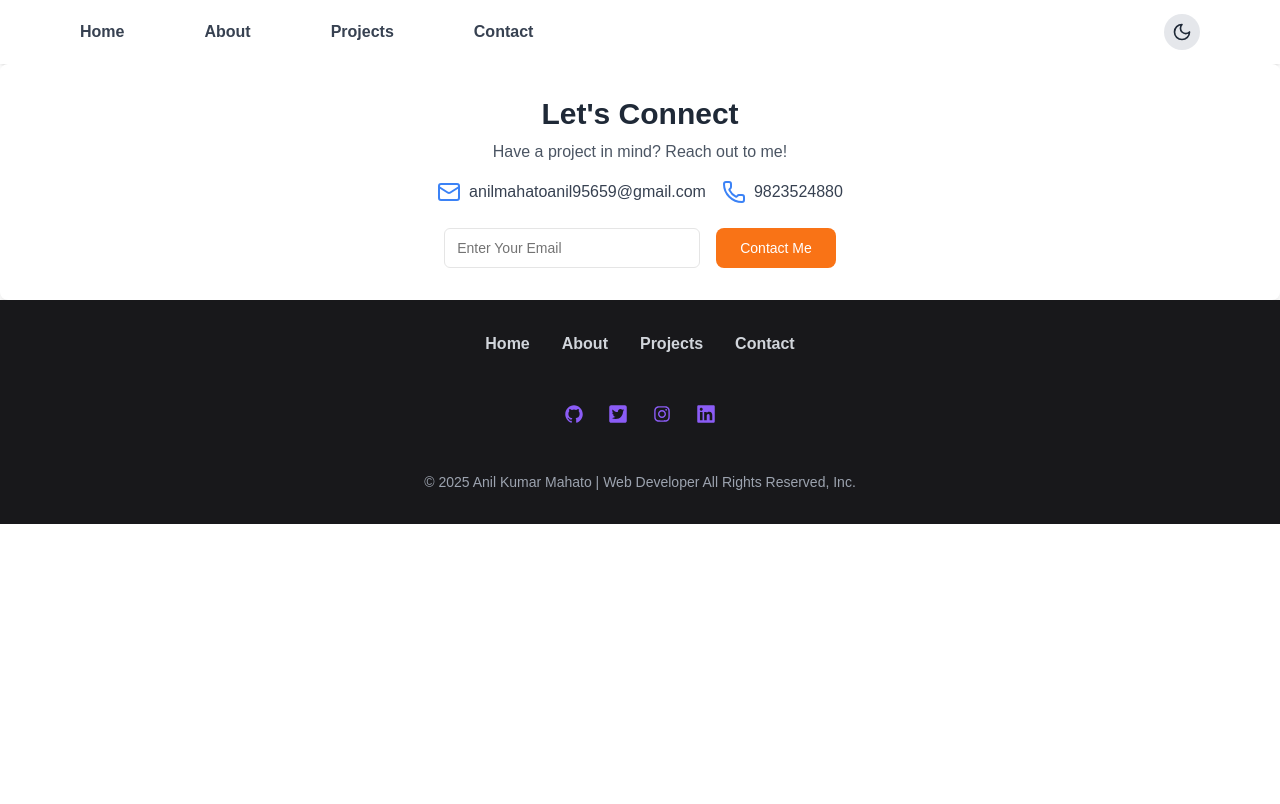
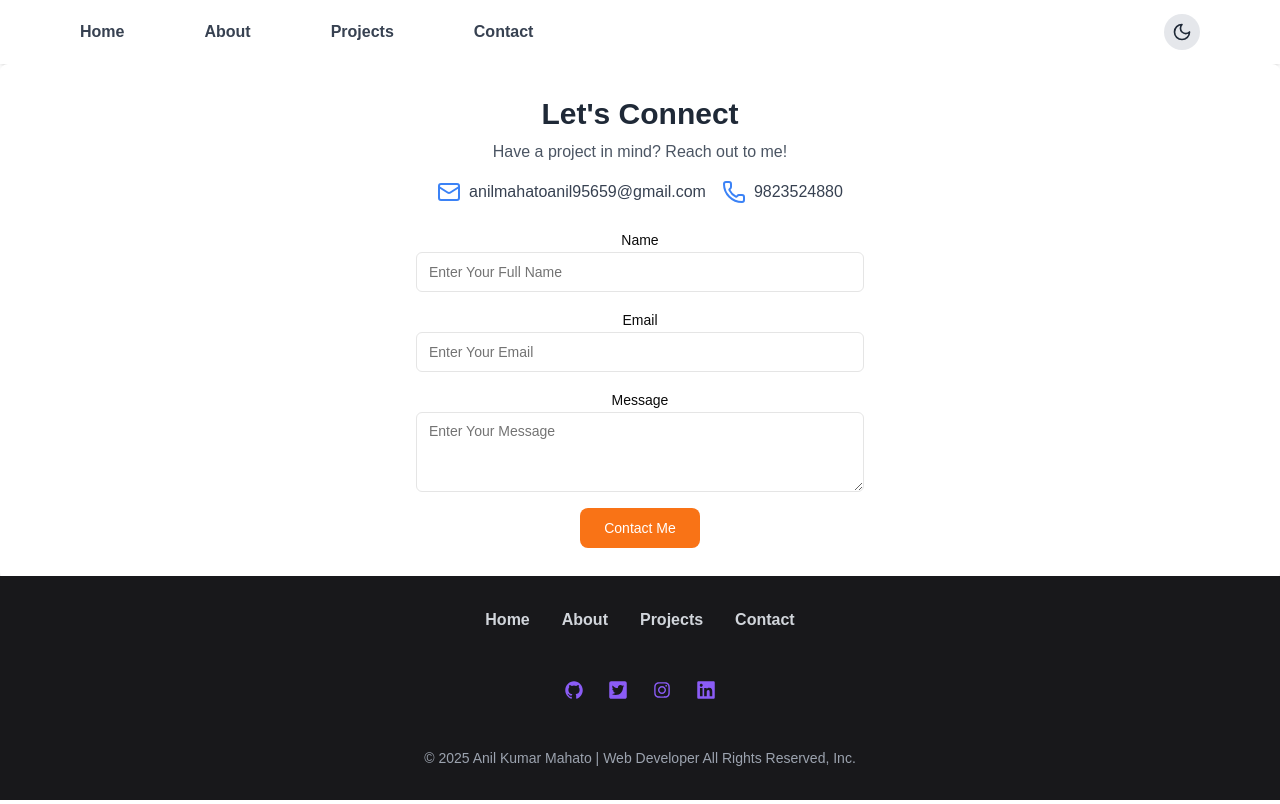
Before and after one commit to anil487/anilportfolio, a Next.js app: page /contact in a window 1280 px wide. Built offline with nearby package versions, Linux system fonts and the light colour scheme.

Commit message:
added mail

```diff
--- a/package.json
+++ b/package.json
@@ -9,9 +9,12 @@
     "lint": "next lint"
   },
   "dependencies": {
+    "@emailjs/browser": "^4.4.1",
+    "@radix-ui/react-label": "^2.1.2",
     "@radix-ui/react-slot": "^1.1.2",
     "class-variance-authority": "^0.7.1",
     "clsx": "^2.1.1",
+    "emailjs": "^4.0.3",
     "lucide-react": "^0.475.0",
     "next": "15.1.7",
     "react": "^19.0.0",
--- a/src/app/components/contactform.tsx
+++ b/src/app/components/contactform.tsx
@@ -0,0 +1,118 @@
+"use client"
+
+import type React from "react"
+
+import { Mail, Phone } from "lucide-react"
+import { Input } from "@/components/ui/input"
+import { Button } from "@/components/ui/button"
+import { Textarea } from "@/components/ui/textarea"
+import { Label } from "@/components/ui/label"
+import { useState } from "react"
+import emailjs from "@emailjs/browser"
+
+const ContactForm = () => {
+  const [formData, setFormData] = useState({
+    name: "",
+    email: "",
+    message: "",
+  })
+  const [isSending, setIsSending] = useState(false)
+  const [error, setError] = useState<string | null>(null)
+
+  const handleChange = (e: React.ChangeEvent<HTMLInputElement | HTMLTextAreaElement>) => {
+    setFormData({ ...formData, [e.target.name]: e.target.value })
+  }
+
+  const handleSendEmail = async (e: React.FormEvent<HTMLFormElement>) => {
+    e.preventDefault()
+    setIsSending(true)
+    setError(null)
+
+    const templateParams = {
+      to_name: "Anil Kumar Mahato",
+      from_name: formData.name,
+      message: formData.message,
+    }
+
+    try {
+      await emailjs.send(
+        "service_e3r39do", // Service ID
+        "template_jcqq2f2", // Template ID
+        templateParams,
+        "ocNMvI_rPilI6i8iN" // Your Public Key (replace with actual key)
+      )
+      alert("Email sent successfully!")
+      setFormData({ name: "", email: "", message: "" })
+    } catch (error) {
+      console.error("Email sending failed:", error)
+      setError("Failed to send email. Please try again.")
+    } finally {
+      setIsSending(false)
+    }
+  }
+
+  return (
+    <div className="p-8 bg-white rounded-lg shadow-lg text-center">
+      <h2 className="text-3xl font-bold text-gray-800 mb-2">Let&apos;s Connect</h2>
+      <p className="text-gray-600 mb-4">Have a project in mind? Reach out to me!</p>
+
+      <div className="flex flex-col md:flex-row items-center justify-center gap-4">
+        <div className="flex items-center gap-2 text-gray-700">
+          <Mail className="text-blue-500" />
+          <span>anilmahatoanil95659@gmail.com</span>
+        </div>
+        <div className="flex items-center gap-2 text-gray-700">
+          <Phone className="text-blue-500" />
+          <span>9823524880</span>
+        </div>
+      </div>
+
+      <form
+        onSubmit={handleSendEmail}
+        className="mt-6 flex flex-col items-center gap-4 justify-center w-full max-w-md mx-auto"
+      >
+        <div className="w-full">
+          <Label htmlFor="name">Name</Label>
+          <Input
+            id="name"
+            type="text"
+            name="Full Name"
+            placeholder="Enter Your Full Name"
+            value={formData.name}
+            onChange={handleChange}
+            required
+          />
+        </div>
+        <div className="w-full">
+          <Label htmlFor="email">Email</Label>
+          <Input
+            id="email"
+            type="email"
+            name="email"
+            placeholder="Enter Your Email"
+            value={formData.email}
+            onChange={handleChange}
+            required
+          />
+        </div>
+        <div className="w-full">
+          <Label htmlFor="message">Message</Label>
+          <Textarea
+            id="message"
+            name="message"
+            placeholder="Enter Your Message"
+            value={formData.message}
+            onChange={handleChange}
+            required
+          />
+        </div>
+        <Button type="submit" className="bg-orange-500 text-white px-6 py-2 rounded-lg" disabled={isSending}>
+          {isSending ? "Sending..." : "Contact Me"}
+        </Button>
+      </form>
+      {error && <p className="text-red-500 mt-2">{error}</p>}
+    </div>
+  )
+}
+
+export default ContactForm
--- a/src/app/contact/page.tsx
+++ b/src/app/contact/page.tsx
@@ -1,32 +1,10 @@
-'use client';
+import React from 'react'
+import ContactForm from '../components/contactform'
 
-import { Mail, Phone } from "lucide-react";
-import { Input } from "@/components/ui/input";
-import { Button } from "@/components/ui/button";
+const page = () => {
+  return (
+    <ContactForm/>
+  )
+}
 
-const Contact = () => {
-  return (
-    <div className="p-8 bg-white rounded-lg shadow-lg text-center">
-      <h2 className="text-3xl font-bold text-gray-800 mb-2">Let&apos;s Connect</h2>
-      <p className="text-gray-600 mb-4">Have a project in mind? Reach out to me!</p>
-
-      <div className="flex flex-col md:flex-row items-center justify-center gap-4">
-        <div className="flex items-center gap-2 text-gray-700">
-          <Mail className="text-blue-500" />
-          <span>anilmahatoanil95659@gmail.com</span>
-        </div>
-        <div className="flex items-center gap-2 text-gray-700">
-          <Phone className="text-blue-500" />
-          <span>9823524880</span>
-        </div>
-      </div>
-
-      <div className="mt-6 flex flex-col md:flex-row items-center gap-4 justify-center">
-        <Input placeholder="Enter Your Email" className="w-64" />
-        <Button className="bg-orange-500 text-white px-6 py-2 rounded-lg">Contact Me</Button>
-      </div>
-    </div>
-  );
-};
-
-export default Contact;
+export default page
--- /dev/null
+++ b/src/components/ui/label.tsx
@@ -0,0 +1,26 @@
+"use client"
+
+import * as React from "react"
+import * as LabelPrimitive from "@radix-ui/react-label"
+import { cva, type VariantProps } from "class-variance-authority"
+
+import { cn } from "@/lib/utils"
+
+const labelVariants = cva(
+  "text-sm font-medium leading-none peer-disabled:cursor-not-allowed peer-disabled:opacity-70"
+)
+
+const Label = React.forwardRef<
+  React.ElementRef<typeof LabelPrimitive.Root>,
+  React.ComponentPropsWithoutRef<typeof LabelPrimitive.Root> &
+    VariantProps<typeof labelVariants>
+>(({ className, ...props }, ref) => (
+  <LabelPrimitive.Root
+    ref={ref}
+    className={cn(labelVariants(), className)}
+    {...props}
+  />
+))
+Label.displayName = LabelPrimitive.Root.displayName
+
+export { Label }
--- /dev/null
+++ b/src/components/ui/textarea.tsx
@@ -0,0 +1,22 @@
+import * as React from "react"
+
+import { cn } from "@/lib/utils"
+
+const Textarea = React.forwardRef<
+  HTMLTextAreaElement,
+  React.ComponentProps<"textarea">
+>(({ className, ...props }, ref) => {
+  return (
+    <textarea
+      className={cn(
+        "flex min-h-[80px] w-full rounded-md border border-input bg-background px-3 py-2 text-base ring-offset-background placeholder:text-muted-foreground focus-visible:outline-none focus-visible:ring-2 focus-visible:ring-ring focus-visible:ring-offset-2 disabled:cursor-not-allowed disabled:opacity-50 md:text-sm",
+        className
+      )}
+      ref={ref}
+      {...props}
+    />
+  )
+})
+Textarea.displayName = "Textarea"
+
+export { Textarea }
```
Also changed, not shown: 1 other file (tests, documents, lock files or other folders).
